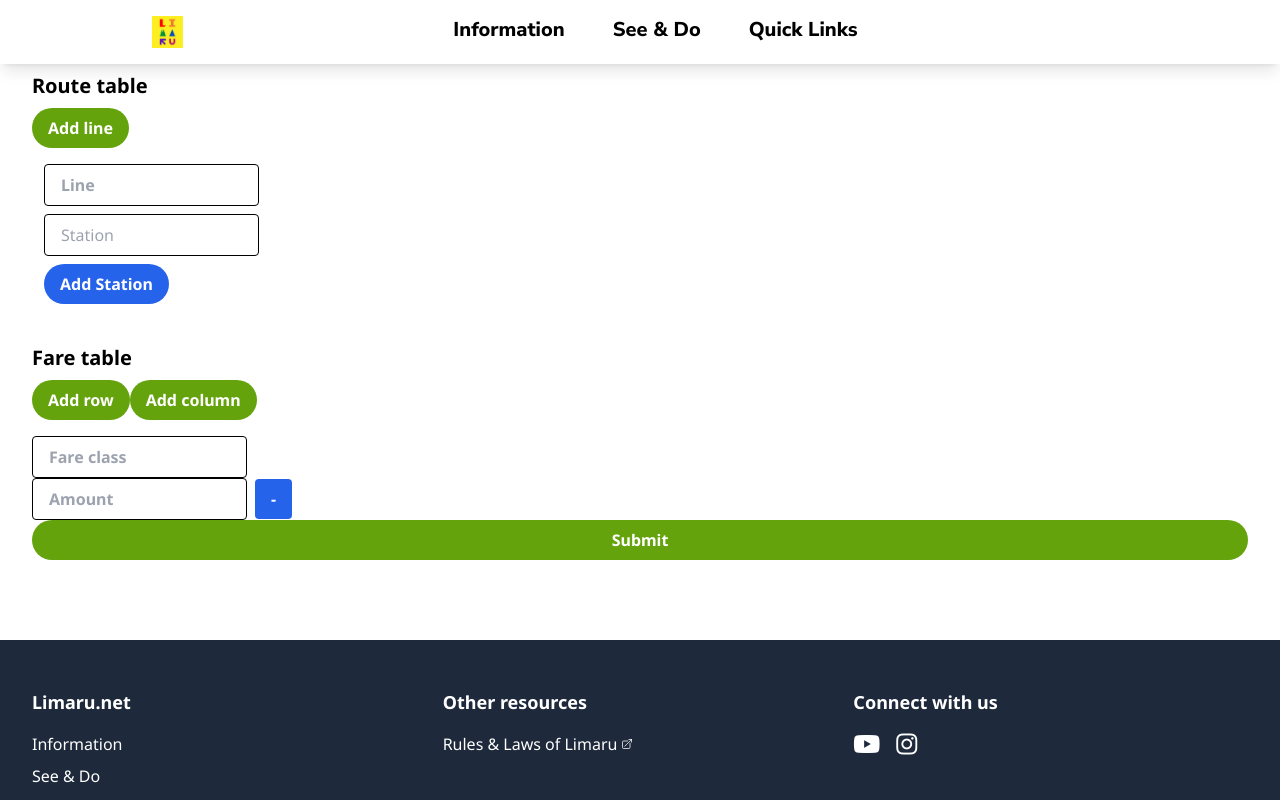
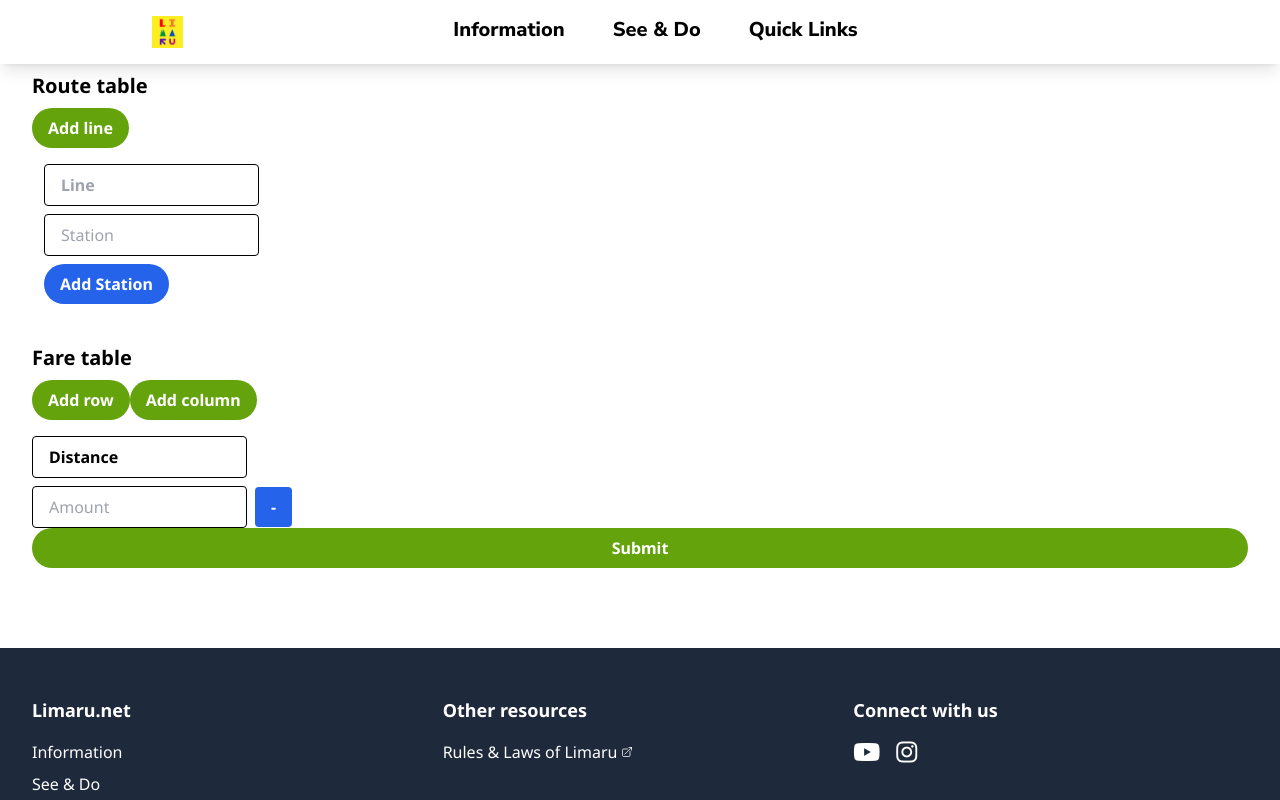
Before and after one commit to Limaru-Minecraft/LimaruSite, a Next.js app: page /iciwi-maker in a window 1280 px wide. Both pictures are taken after a click on the button "Add row". Shown: the part 624-1424 px from the top of the page. Built offline with nearby package versions, Linux system fonts and the light colour scheme.

Commit message:
FareTable is now a table

```diff
--- a/components/FareTable.js
+++ b/components/FareTable.js
@@ -10,7 +10,7 @@ export default function FareTable ({ fares, setFares }) {
 	};
 
 	const handleAddRow = () => {
-		setFares([...fares, Array(fares.length).fill('')]);
+		setFares([...fares, Array(fares[0].length).fill('')]);
 	};
 
 	const handleAddCol = () => {
@@ -45,13 +45,14 @@ export default function FareTable ({ fares, setFares }) {
             class='px-4 py-2 font-bold text-white bg-lime-600 rounded-full hover:bg-lime-700 mb-4'
 		>Add column</button>
 
+<div class='grid gap-2'>
 		{/* Headers */}
 			<div>
 			{fares[0].map( (header, j) => (
-			<span>
+			<span key={j}>
 				<input
 					name='fare'
-					value={header}
+					value={j == 0 ? "Distance" : header}
 					onChange={event => handleChange(0, j, event)}
 					placeholder='Fare class'
 					class='border border-black py-2 px-4 font-bold rounded'
@@ -60,23 +61,24 @@ export default function FareTable ({ fares, setFares }) {
 				<button
 					type='button'
 					onClick={() => handleRemoveCol(j)}
-					className="ml-2 px-4 py-2 font-bold text-white bg-blue-600 rounded hover:bg-blue-700"
+					className="m-2 px-4 py-2 font-bold text-white bg-blue-600 rounded hover:bg-blue-700"
 				>-</button>
 				)}
 			</span>
 			))}
 			</div>
 
+		{/* Items */}
 			{fares.map( (item, i) => i != 0 && (
-			<div>
+			<div key={i}>
 				{item.map( (fare, j) => (
-				<span>
+				<span key={j}>
 					<input
 						name='fare'
 						value={fare}
 						onChange={event => handleChange(i, j, event)}
 						placeholder='Amount'
-						class='border border-black py-2 px-4 font-bold rounded'
+						class='border border-black py-2 px-4 rounded'
 					/>
 				</span>
 				))}
@@ -89,6 +91,7 @@ export default function FareTable ({ fares, setFares }) {
 				</span>
 			</div>
 			))}
+</div>
 
 		</div>
 	);
```
